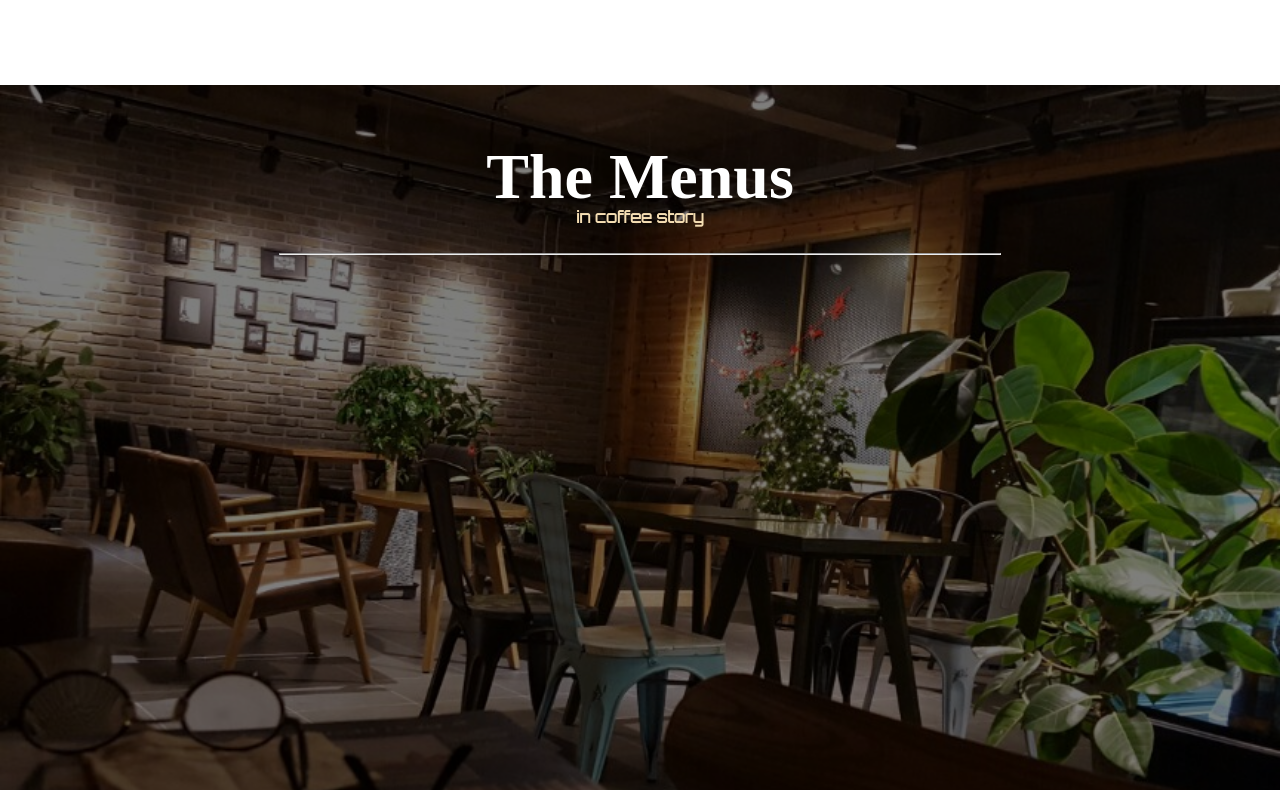
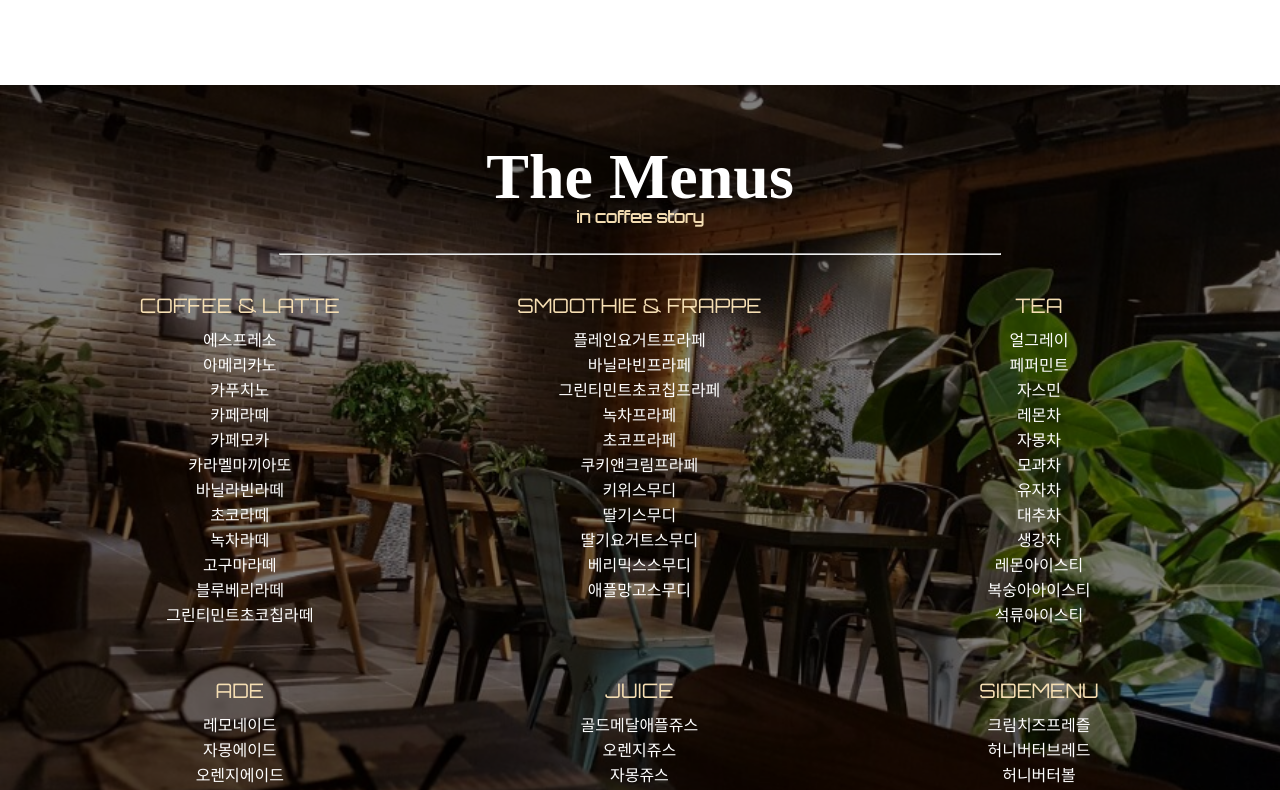
Before and after one commit to skyho31/coffeeStory, a React app: page / in a window 1280 px wide. Shown: the part 1620-2410 px from the top of the page. Built offline with nearby package versions, Linux system fonts and the light colour scheme; a web font is replaced by a local one.

Commit message:
Menu 목록 추가 및 지도 위치 수정

```diff
--- a/src/components/Location.js
+++ b/src/components/Location.js
@@ -14,11 +14,11 @@ class Location extends Component {
 					</div>
 					{
 						this.props.device === "pc" &&
-						<iframe src="https://www.google.com/maps/embed?pb=!1m18!1m12!1m3!1d3171.8871899161836!2d127.49230681485233!3d37.34517934453264!2m3!1f0!2f0!3f0!3m2!1i1024!2i768!4f13.1!3m3!1m2!1s0x35635a3eade37711%3A0x79c1c79cf68b5e8f!2z6rK96riw64-EIOyXrOyjvOq1sCDtnaXsspzrqbQg7J207Jes66GcIDYyMg!5e0!3m2!1sko!2skr!4v1489725541779" width="900" height="450" frameBorder="0" allowFullScreen></iframe>
+						<iframe src="https://www.google.com/maps/embed?pb=!1m18!1m12!1m3!1d792.9996672941985!2d127.49357658893649!3d37.34510590139683!2m3!1f0!2f0!3f0!3m2!1i1024!2i768!4f13.1!3m3!1m2!1s0x35635a3eadf96e05%3A0xb1d3a61a195307c4!2z7Luk7ZS87Iqk7Yag66as!5e0!3m2!1sko!2skr!4v1491120582953" width="900" height="450" frameBorder="0" style={{border:0}} allowFullScreen></iframe>
 					}
 					{
 						this.props.device === "mobile" &&
-						<iframe src="https://www.google.com/maps/embed?pb=!1m18!1m12!1m3!1d3171.8871899161836!2d127.49230681485233!3d37.34517934453264!2m3!1f0!2f0!3f0!3m2!1i1024!2i768!4f13.1!3m3!1m2!1s0x35635a3eade37711%3A0x79c1c79cf68b5e8f!2z6rK96riw64-EIOyXrOyjvOq1sCDtnaXsspzrqbQg7J207Jes66GcIDYyMg!5e0!3m2!1sko!2skr!4v1489725541779" width="auto" height="450" frameBorder="0" allowFullScreen></iframe>
+						<iframe src="https://www.google.com/maps/embed?pb=!1m18!1m12!1m3!1d792.9996672941985!2d127.49357658893649!3d37.34510590139683!2m3!1f0!2f0!3f0!3m2!1i1024!2i768!4f13.1!3m3!1m2!1s0x35635a3eadf96e05%3A0xb1d3a61a195307c4!2z7Luk7ZS87Iqk7Yag66as!5e0!3m2!1sko!2skr!4v1491120582953" width="auto" height="450" frameBorder="0" style={{border:0}} allowFullScreen></iframe>
 					}
 
 				</div>
--- a/src/components/Menu.js
+++ b/src/components/Menu.js
@@ -1,4 +1,5 @@
 import React, { Component } from 'react';
+import { connect } from 'react-redux';
 import '../styles/Menu.css';
 
 class Menu extends Component {
@@ -9,7 +10,14 @@ class Menu extends Component {
 					<div className="menuWrapper">
 						<MenuTitle />
 						<hr />
-						<MenuDescription />
+						<div className="menuDescription">
+							<MenuDescription title="COFFEE & LATTE" list={coffeeList} device={this.props.device}/>
+							<MenuDescription title="SMOOTHIE & FRAPPE" list={smoothieList} device={this.props.device}/>
+							<MenuDescription title="TEA" list={teaList} device={this.props.device}/>
+							<MenuDescription title="ADE" list={adeList} device={this.props.device}/>
+							<MenuDescription title="JUICE" list={juiceList} device={this.props.device}/>
+							<MenuDescription title="SIDEMENU" list={sideMenu} device={this.props.device}/>
+						</div>
 					</div>
 				</div>
 			</section>
@@ -29,12 +37,75 @@ class MenuTitle extends Component{
 }
 
 class MenuDescription extends Component {
+
+	constructor(props){
+		super(props);
+		this.state = {
+			isOpened:false
+		}
+	}
+
+	_renderMenu(array){
+		return array.map((data,index) =>
+			<li className="menuListName" key={index}>{data}</li>
+		)
+	}
+
+	_toggleMenu(){
+		return this.state.isOpened ? this.setState({isOpened:false}) : this.setState({isOpened:true})
+	}
+
 	render(){
-		return(
-			<div></div>
-		)
+		console.log(this.props)
+		if(this.props.device === "pc"){
+			return(
+				<ul>
+					<li className="menuListTitle">{this.props.title}</li>
+					{this._renderMenu(this.props.list)}
+				</ul>
+			)
+		} else if (this.props.device === "mobile"){
+			return(
+				<ul style={{paddingTop:'0px', paddingBottom:'0px'}}>
+					<li className="menuListTitle" onClick={() => this._toggleMenu()}>{this.props.title}</li>
+					{this.state.isOpened && this._renderMenu(this.props.list)}
+				</ul>
+			)
+		}
 	}
 }
 
+const coffeeList = [
+	'에스프레소', '아메리카노', '카푸치노', '카페라떼', '카페모카', '카라멜마끼아또', '바닐라빈라떼', '초코라떼', '녹차라떼',
+	'고구마라떼', '블루베리라떼', '그린티민트초코칩라떼'
+]
 
-export default Menu;
+const smoothieList = [
+	'플레인요거트프라페', '바닐라빈프라페', '그린티민트초코칩프라페', '녹차프라페', '초코프라페', '쿠키앤크림프라페',
+	'키위스무디', '딸기스무디', '딸기요거트스무디', '베리믹스스무디', '애플망고스무디'
+]
+
+const teaList = [
+	'얼그레이', '페퍼민트', '자스민', '레몬차', '자몽차', '모과차', '유자차', '대추차', '생강차', '레몬아이스티',
+	'복숭아아이스티', '석류아이스티'
+]
+
+const adeList = [
+	'레모네이드', '자몽에이드', '오렌지에이드'
+]
+
+const juiceList = [
+	'골드메달애플쥬스', '오렌지쥬스', '자몽쥬스', '생과일쥬스'
+]
+
+const sideMenu = [
+	'크림치즈프레즐', '허니버터브레드', '허니버터볼', '팥빙수(계절메뉴)'
+]
+
+function mapStateToProps(state){
+	return {
+		device:state.device
+	}
+}
+
+export default connect(mapStateToProps)(Menu);
--- a/src/styles/Home.css
+++ b/src/styles/Home.css
@@ -1,5 +1,5 @@
 .homeSection {
-	background: url('../img/main3.jpeg');
+	background: url('../img/photo1.jpg');
 	background-size:cover;
 	background-position:center;
 	width:100%;
--- a/src/styles/Menu.css
+++ b/src/styles/Menu.css
@@ -1,6 +1,5 @@
 #menu{
 	width:100%;
-	height:100vh;
 	overflow: hidden;
 	background: url('../img/main2.jpeg');
 	background-size:cover;
@@ -24,6 +23,7 @@ hr{
 	margin:auto;
 	text-align: center;
 	color:white;
+	overflow: hidden;
 }
 
 
@@ -42,8 +42,30 @@ hr{
 	font-size: 1em;
 }
 
+.menuDescription ul{
+	float:left;
+	padding:20px;
+	width:33.3%;
+	line-height: 25px;
+}
+
+.menuListTitle {
+	font-family: 'Orbitron', sans-serif;
+	color:wheat;
+	margin:10px 0;
+	cursor:pointer;
+	font-size:20px;
+}
+
+.menuListName {
+}
+
 @media (max-width: 800px){
 	.menuTitle h2{
 		font-size:3em;
 	}
+
+	.menuDescription ul {
+		width:100%;
+	}
 }
```
